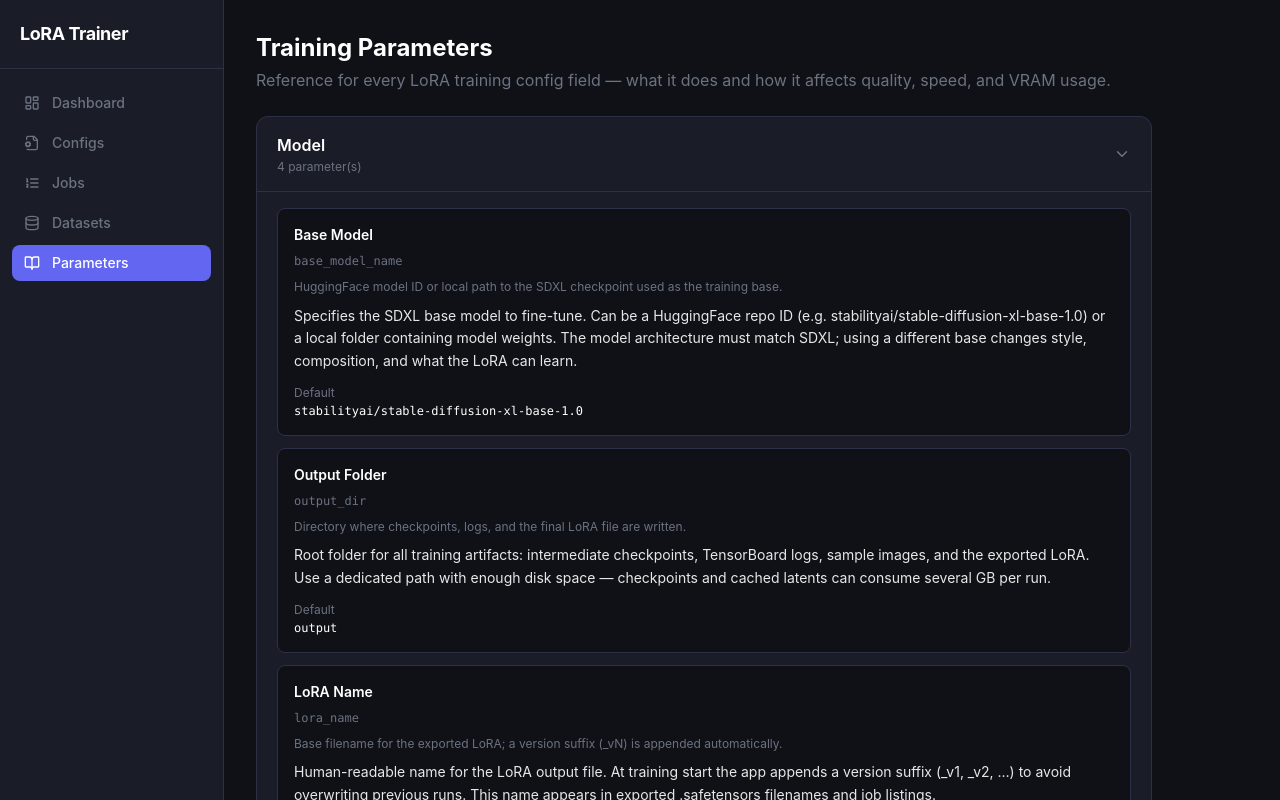
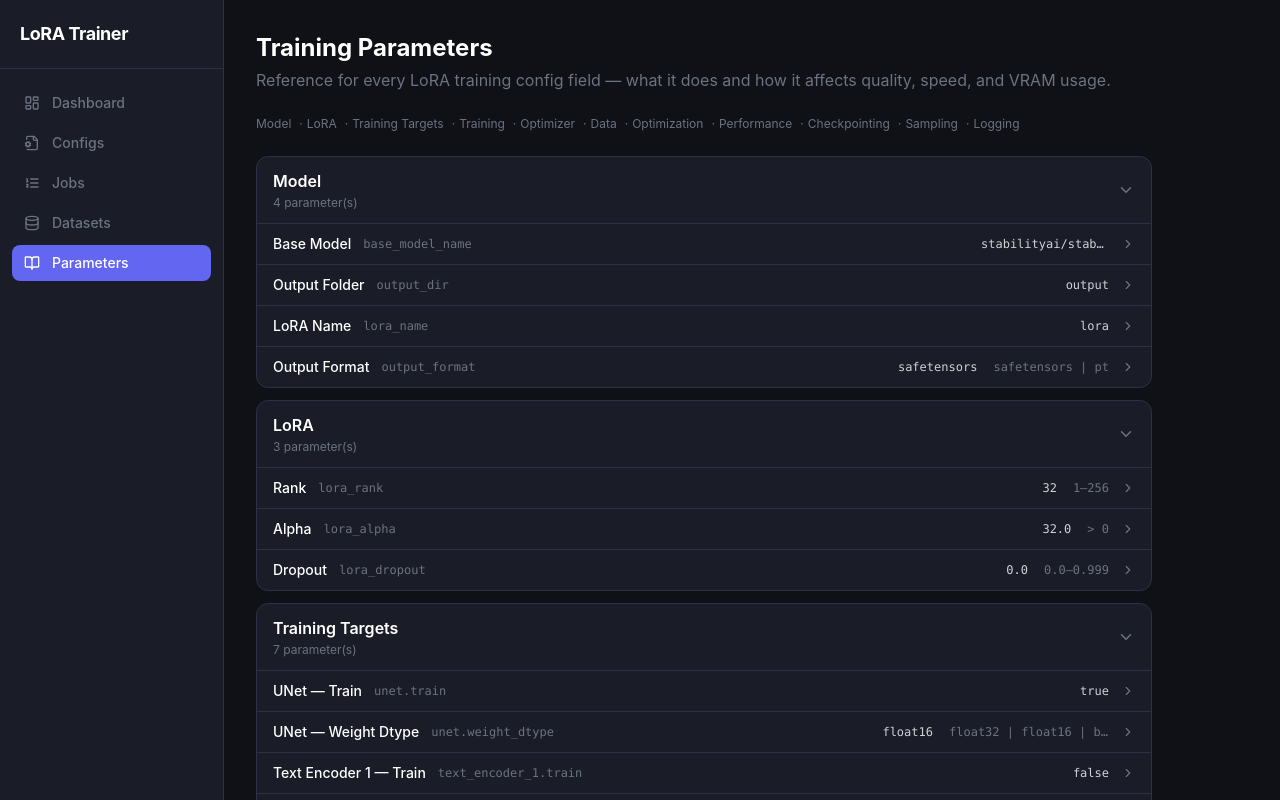
Before and after one commit to andyfirez/lora-trainer, a Next.js app in the folder frontend/: page /parameters in a window 1280 px wide. Shown: the top 800 px of the page. Built offline with nearby package versions, Linux system fonts and the light colour scheme.

Commit message:
feat: compact parameter reference page and selective inline hints (FIR-7)
Co-authored-by: andyfirez <andyfirez@users.noreply.github.com>

```diff
--- a/frontend/src/components/ParameterReferencePage.tsx
+++ b/frontend/src/components/ParameterReferencePage.tsx
@@ -4,45 +4,78 @@ import { useCallback, useEffect, useMemo, useState } from "react";
 import { ChevronDown, ChevronRight } from "lucide-react";
 import { TRAIN_PARAMETER_METADATA } from "@/lib/trainParameterMetadata";
 import { TRAIN_SECTION_ORDER, groupBySection, parameterAnchor } from "@/lib/parameterUtils";
+import type { ParameterMeta } from "@/lib/parameterUtils";
 
-function ParameterEntry({ entry }: { entry: (typeof TRAIN_PARAMETER_METADATA)[number] }) {
+function ParameterRow({
+  entry,
+  expanded,
+  onToggle,
+}: {
+  entry: ParameterMeta;
+  expanded: boolean;
+  onToggle: () => void;
+}) {
   const anchor = parameterAnchor(entry.key);
+
   return (
-    <article
-      id={anchor}
-      className="scroll-mt-24 rounded-lg border border-[var(--border)] bg-[var(--bg)] p-4 space-y-2"
+    <div id={anchor} className="scroll-mt-24 border-b border-[var(--border)] last:border-b-0">
+      <button
+        type="button"
+        onClick={onToggle}
+        className="w-full flex items-center gap-3 px-4 py-2.5 text-left hover:bg-white/5 transition-colors"
       >
-      <div className="flex flex-wrap items-center gap-2">
-        <h3 className="text-sm font-semibold text-white">{entry.label}</h3>
+        <div className="flex-1 min-w-0 flex flex-wrap items-center gap-x-3 gap-y-1">
+          <span className="text-sm font-medium text-white shrink-0">{entry.label}</span>
           {entry.yamlOnly && (
-          <span className="rounded-full bg-amber-500/15 px-2 py-0.5 text-[10px] font-medium uppercase tracking-wide text-amber-400">
+            <span className="rounded-full bg-amber-500/15 px-1.5 py-0.5 text-[10px] font-medium uppercase tracking-wide text-amber-400">
               YAML only
             </span>
           )}
           {entry.deprecated && (
-          <span className="rounded-full bg-red-500/15 px-2 py-0.5 text-[10px] font-medium uppercase tracking-wide text-red-400">
+            <span className="rounded-full bg-red-500/15 px-1.5 py-0.5 text-[10px] font-medium uppercase tracking-wide text-red-400">
               Deprecated
             </span>
           )}
+          <code className="text-xs text-[var(--muted)] font-mono truncate">{entry.key}</code>
         </div>
-      <code className="block text-xs text-[var(--muted)] font-mono">{entry.key}</code>
-      <p className="text-xs text-[var(--muted)] leading-relaxed">{entry.shortHint}</p>
+        <div className="hidden sm:flex items-center gap-4 shrink-0 text-xs text-[var(--muted)]">
+          {entry.defaultValue != null && (
+            <span className="font-mono text-white/80 max-w-[8rem] truncate" title={entry.defaultValue}>
+              {entry.defaultValue}
+            </span>
+          )}
+          {entry.constraints != null && (
+            <span className="font-mono max-w-[10rem] truncate" title={entry.constraints}>
+              {entry.constraints}
+            </span>
+          )}
+        </div>
+        {expanded ? (
+          <ChevronDown size={14} className="text-[var(--muted)] shrink-0" />
+        ) : (
+          <ChevronRight size={14} className="text-[var(--muted)] shrink-0" />
+        )}
+      </button>
+      {expanded && (
+        <div className="px-4 pb-3 pt-0">
           <p className="text-sm text-white/90 leading-relaxed">{entry.description}</p>
-      <dl className="grid grid-cols-1 sm:grid-cols-2 gap-2 pt-1 text-xs">
+          <dl className="mt-2 flex flex-wrap gap-x-6 gap-y-1 text-xs sm:hidden">
             {entry.defaultValue != null && (
               <div>
-            <dt className="text-[var(--muted)]">Default</dt>
-            <dd className="text-white font-mono mt-0.5">{entry.defaultValue}</dd>
+                <dt className="text-[var(--muted)] inline">Default: </dt>
+                <dd className="text-white font-mono inline">{entry.defaultValue}</dd>
               </div>
             )}
             {entry.constraints != null && (
               <div>
-            <dt className="text-[var(--muted)]">Valid range</dt>
-            <dd className="text-white font-mono mt-0.5">{entry.constraints}</dd>
+                <dt className="text-[var(--muted)] inline">Range: </dt>
+                <dd className="text-white font-mono inline">{entry.constraints}</dd>
               </div>
             )}
           </dl>
-    </article>
+        </div>
+      )}
+    </div>
   );
 }
 
@@ -51,18 +84,22 @@ function SectionBlock({
   items,
   open,
   onToggle,
+  expandedRows,
+  onToggleRow,
 }: {
   section: string;
-  items: (typeof TRAIN_PARAMETER_METADATA)[number][];
+  items: ParameterMeta[];
   open: boolean;
   onToggle: () => void;
+  expandedRows: Record<string, boolean>;
+  onToggleRow: (key: string) => void;
 }) {
   return (
-    <section className="bg-[var(--surface)] rounded-xl border border-[var(--border)] overflow-hidden">
+    <section id={`section-${parameterAnchor(section)}`} className="bg-[var(--surface)] rounded-xl border border-[var(--border)] overflow-hidden scroll-mt-24">
       <button
         type="button"
         onClick={onToggle}
-        className="w-full flex items-center justify-between px-5 py-4 text-left hover:bg-white/5 transition-colors"
+        className="w-full flex items-center justify-between px-4 py-3 text-left hover:bg-white/5 transition-colors"
       >
         <div>
           <h2 className="text-base font-semibold text-white">{section}</h2>
@@ -75,9 +112,14 @@ function SectionBlock({
         )}
       </button>
       {open && (
-        <div className="px-5 pb-5 space-y-3 border-t border-[var(--border)] pt-4">
+        <div className="border-t border-[var(--border)]">
           {items.map((entry) => (
-            <ParameterEntry key={entry.key} entry={entry} />
+            <ParameterRow
+              key={entry.key}
+              entry={entry}
+              expanded={expandedRows[entry.key] ?? false}
+              onToggle={() => onToggleRow(entry.key)}
+            />
           ))}
         </div>
       )}
@@ -86,12 +128,14 @@ function SectionBlock({
 }
 
 function sectionForAnchor(
-  sections: { section: string; items: (typeof TRAIN_PARAMETER_METADATA)[number][] }[],
+  sections: { section: string; items: ParameterMeta[] }[],
   anchor: string,
-): string | undefined {
-  return sections.find((group) =>
-    group.items.some((entry) => parameterAnchor(entry.key) === anchor),
-  )?.section;
+): { section: string; key: string } | undefined {
+  for (const group of sections) {
+    const match = group.items.find((entry) => parameterAnchor(entry.key) === anchor);
+    if (match) return { section: group.section, key: match.key };
+  }
+  return undefined;
 }
 
 export default function ParameterReferencePage() {
@@ -108,6 +152,7 @@ export default function ParameterReferencePage() {
     });
     return initial;
   });
+  const [expandedRows, setExpandedRows] = useState<Record<string, boolean>>({});
 
   const readHash = useCallback(() => {
     if (typeof window === "undefined") return;
@@ -122,9 +167,10 @@ export default function ParameterReferencePage() {
 
   useEffect(() => {
     if (!hash) return;
-    const targetSection = sectionForAnchor(sections, hash);
-    if (targetSection) {
-      setOpenSections((prev) => ({ ...prev, [targetSection]: true }));
+    const target = sectionForAnchor(sections, hash);
+    if (target) {
+      setOpenSections((prev) => ({ ...prev, [target.section]: true }));
+      setExpandedRows((prev) => ({ ...prev, [target.key]: true }));
     }
   }, [hash, sections]);
 
@@ -134,10 +180,22 @@ export default function ParameterReferencePage() {
       document.getElementById(hash)?.scrollIntoView({ behavior: "smooth", block: "start" });
     });
     return () => cancelAnimationFrame(frame);
-  }, [hash, openSections]);
+  }, [hash, openSections, expandedRows]);
 
   const toggleSection = (section: string) => {
     setOpenSections((prev) => ({ ...prev, [section]: !prev[section] }));
+  };
+
+  const toggleRow = (key: string) => {
+    setExpandedRows((prev) => ({ ...prev, [key]: !prev[key] }));
+  };
+
+  const scrollToSection = (section: string) => {
+    const sectionId = `section-${parameterAnchor(section)}`;
+    setOpenSections((prev) => ({ ...prev, [section]: true }));
+    requestAnimationFrame(() => {
+      document.getElementById(sectionId)?.scrollIntoView({ behavior: "smooth", block: "start" });
+    });
   };
 
   return (
@@ -149,7 +207,21 @@ export default function ParameterReferencePage() {
           speed, and VRAM usage.
         </p>
       </div>
-      <div className="space-y-4">
+      <nav className="flex flex-wrap gap-x-1 gap-y-1 text-xs text-[var(--muted)]">
+        {sections.map((group, index) => (
+          <span key={group.section} className="inline-flex items-center">
+            {index > 0 && <span className="mx-1">·</span>}
+            <button
+              type="button"
+              onClick={() => scrollToSection(group.section)}
+              className="hover:text-white transition-colors"
+            >
+              {group.section}
+            </button>
+          </span>
+        ))}
+      </nav>
+      <div className="space-y-3">
         {sections.map((group) => (
           <SectionBlock
             key={group.section}
@@ -157,6 +229,8 @@ export default function ParameterReferencePage() {
             items={group.items}
             open={openSections[group.section] ?? false}
             onToggle={() => toggleSection(group.section)}
+            expandedRows={expandedRows}
+            onToggleRow={toggleRow}
           />
         ))}
       </div>
--- a/frontend/src/lib/parameterUtils.ts
+++ b/frontend/src/lib/parameterUtils.ts
@@ -8,6 +8,8 @@ export type ParameterMeta = {
   constraints?: string;
   yamlOnly?: boolean;
   deprecated?: boolean;
+  /** When false, no inline ? hint is shown on the config form. Defaults to true. */
+  showInlineHint?: boolean;
 };
 
 export const TRAIN_SECTION_ORDER = [
```
Also changed, not shown: frontend/scripts/validate-parameter-metadata.mjs (+13 -1 lines), frontend/src/lib/trainParameterMetadata.ts (+16 -1 lines). Lines whose indentation alone changed are shown as unchanged.
